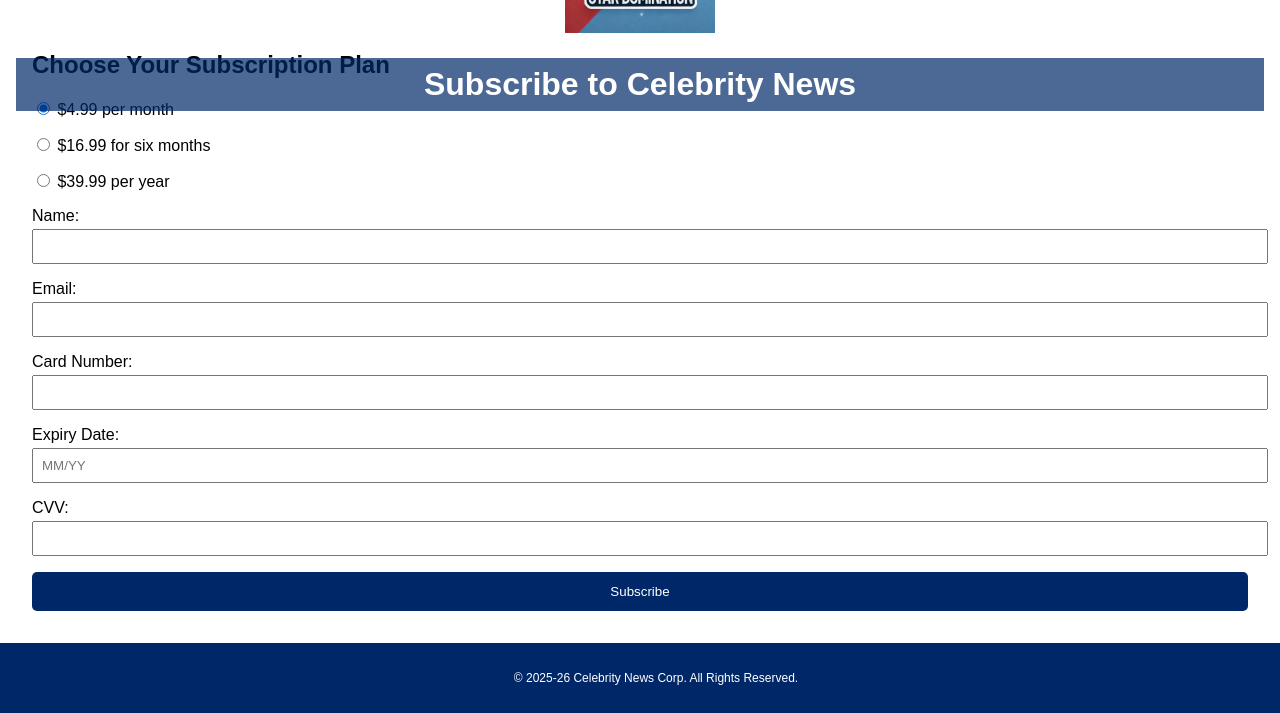
After one commit to JAGERCZECH/A6, a Flask app: page /subscribe in a window 1280 px wide. The commit adds this page. Shown: the part 133-846 px from the top of the page. Run offline with Flask 3, Linux system fonts and the light colour scheme.

Commit message:
1735805778

```diff
--- a/W/WEB/stardom/app.py
+++ b/W/WEB/stardom/app.py
@@ -1,4 +1,5 @@
-from flask import Flask, render_template
+from flask import Flask, render_template, request, redirect, url_for
+import sqlite3
 import feedparser
 
 app = Flask(__name__)
@@ -19,10 +20,6 @@ def home():
                     media_url = link.href
                     break
 
-        # Print media URL for debugging
-        print(f"Title: {entry.title}")
-        print(f"Media URL: {media_url}")
-
         article = {
             'title': entry.title,
             'link': entry.link,
@@ -32,5 +29,34 @@ def home():
         articles.append(article)
     return render_template('index.html', articles=articles)
 
+@app.route('/subscribe')
+def subscribe():
+    return render_template('subscribe.html')
+
+@app.route('/subscribe', methods=['POST'])
+def process_subscription():
+    name = request.form['name']
+    email = request.form['email']
+    plan = request.form['plan']
+    card_number = request.form['card_number']
+    expiry_date = request.form['expiry_date']
+    cvv = request.form['cvv']
+
+    try:
+        # Store the information in the SQLite database
+        conn = sqlite3.connect('subscribers.db')
+        c = conn.cursor()
+        c.execute('''
+            INSERT INTO subscribers (name, email, plan, card_number, expiry_date, cvv)
+            VALUES (?, ?, ?, ?, ?, ?)
+        ''', (name, email, plan, card_number, expiry_date, cvv))
+        conn.commit()
+    except sqlite3.OperationalError as e:
+        print(f"Database error: {e}")
+    finally:
+        conn.close()
+
+    return redirect(url_for('home'))
+
 if __name__ == '__main__':
     app.run(debug=True)
--- a/W/WEB/stardom/static/styles.css
+++ b/W/WEB/stardom/static/styles.css
@@ -3,6 +3,9 @@ body {
     margin: 0;
     padding: 0;
     background-color: #ffffff; /* White */
+    display: flex;
+    flex-direction: column;
+    min-height: 100vh;
 }
 
 header {
@@ -27,6 +30,7 @@ header h1 {
 
 main {
     padding: 2rem;
+    flex: 1;
 }
 
 .article {
@@ -63,13 +67,70 @@ main {
     text-decoration: underline;
 }
 
+.subscribe-button {
+    position: fixed;
+    bottom: 20px;
+    right: 20px;
+    background-color: #BF0A30; /* Red */
+    color: #ffffff; /* White */
+    padding: 1rem 2rem;
+    text-align: center;
+    text-decoration: none;
+    border-radius: 5px;
+    font-size: 1.2rem;
+}
+
+.subscribe-button:hover {
+    background-color: #002868; /* Dark Blue */
+}
+
 footer {
     background-color: #002868; /* Dark Blue */
     color: #ffffff; /* White */
     text-align: center;
     padding: 1rem;
-    position: fixed;
+    font-size: 0.75rem;
+    position: relative;
     bottom: 0;
     width: 100%;
-    font-size: 0.75rem;
 }
+
+.subscription-form {
+    max-width: 600px;
+    margin: 0 auto;
+    padding: 2rem;
+    background: #f9f9f9;
+    border-radius: 10px;
+    box-shadow: 0 0 10px rgba(0, 0, 0, 0.1);
+}
+
+.subscription-plan {
+    margin-bottom: 1rem;
+}
+
+.payment-details label {
+    display: block;
+    margin-top: 1rem;
+}
+
+.payment-details input {
+    width: 100%;
+    padding: 0.5rem;
+    margin-top: 0.25rem;
+}
+
+button {
+    background-color: #002868; /* Dark Blue */
+    color: #ffffff; /* White */
+    border: none;
+    padding: 0.75rem 1.5rem;
+    cursor: pointer;
+    border-radius: 5px;
+    margin-top: 1rem;
+    display: block;
+    width: 100%;
+}
+
+button:hover {
+    background-color: #BF0A30; /* Red */
+}
--- a/W/WEB/stardom/templates/index.html
+++ b/W/WEB/stardom/templates/index.html
@@ -19,13 +19,12 @@
                     <h3><a href="{{ article.link }}" target="_blank">{{ article.title }}</a></h3>
                     {% if article.media_url %}
                         <img src="{{ article.media_url }}" alt="Article Image" style="width: 100%; height: auto;">
-                        <!-- Add debug output for media URL -->
-                        <p>{{ article.media_url }}</p>
                     {% endif %}
                     <p>{{ article.summary }}</p>
                 </div>
             {% endfor %}
         </section>
+        <a href="{{ url_for('subscribe') }}" class="subscribe-button">Subscribe Now</a>
     </main>
     <footer>
         <p>© 2025-26 Celebrity News Corp. All Rights Reserved.</p>
--- /dev/null
+++ b/W/WEB/stardom/templates/subscribe.html
@@ -0,0 +1,50 @@
+<!DOCTYPE html>
+<html lang="en">
+<head>
+    <meta charset="UTF-8">
+    <meta name="viewport" content="width=device-width, initial-scale=1.0">
+    <title>Subscribe</title>
+    <link rel="stylesheet" href="{{ url_for('static', filename='styles.css') }}">
+</head>
+<body>
+    <header>
+        <img src="{{ url_for('static', filename='logotype.png') }}" alt="Logotype" style="width: 150px; height: auto;">
+        <h1>Subscribe to Celebrity News</h1>
+    </header>
+    <main>
+        <section>
+            <h2>Choose Your Subscription Plan</h2>
+            <form action="/subscribe" method="post">
+                <div class="subscription-plan">
+                    <input type="radio" id="monthly" name="plan" value="monthly" checked>
+                    <label for="monthly">$4.99 per month</label>
+                </div>
+                <div class="subscription-plan">
+                    <input type="radio" id="six_months" name="plan" value="six_months">
+                    <label for="six_months">$16.99 for six months</label>
+                </div>
+                <div class="subscription-plan">
+                    <input type="radio" id="yearly" name="plan" value="yearly">
+                    <label for="yearly">$39.99 per year</label>
+                </div>
+                <div class="payment-details">
+                    <label for="name">Name:</label>
+                    <input type="text" id="name" name="name" required>
+                    <label for="email">Email:</label>
+                    <input type="email" id="email" name="email" required>
+                    <label for="card_number">Card Number:</label>
+                    <input type="text" id="card_number" name="card_number" required>
+                    <label for="expiry_date">Expiry Date:</label>
+                    <input type="text" id="expiry_date" name="expiry_date" required placeholder="MM/YY">
+                    <label for="cvv">CVV:</label>
+                    <input type="text" id="cvv" name="cvv" required>
+                </div>
+                <button type="submit">Subscribe</button>
+            </form>
+        </section>
+    </main>
+    <footer>
+        <p>© 2025-26 Celebrity News Corp. All Rights Reserved.</p>
+    </footer>
+</body>
+</html>
```
Also changed, not shown: W/WEB/setup_database.py (added, +22 -0 lines), W/WEB/stardom/subscribers.db (added).
